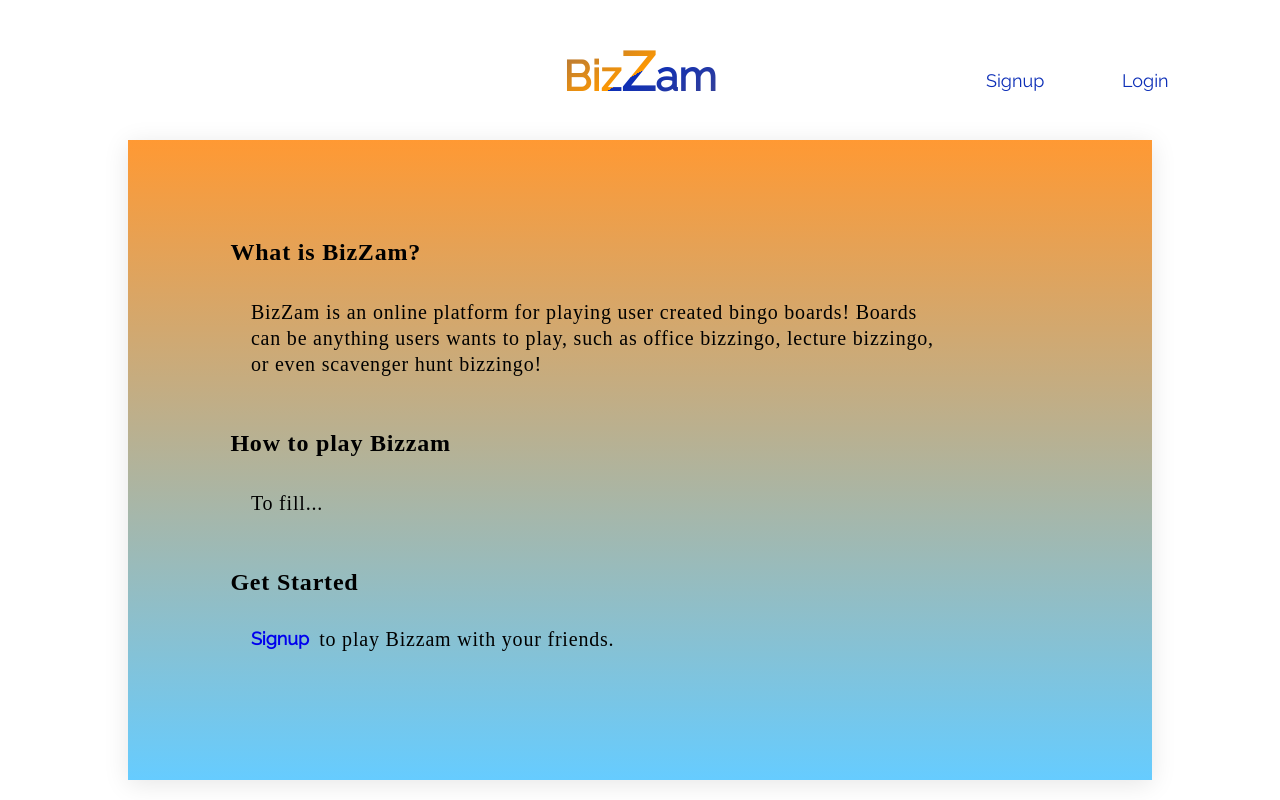
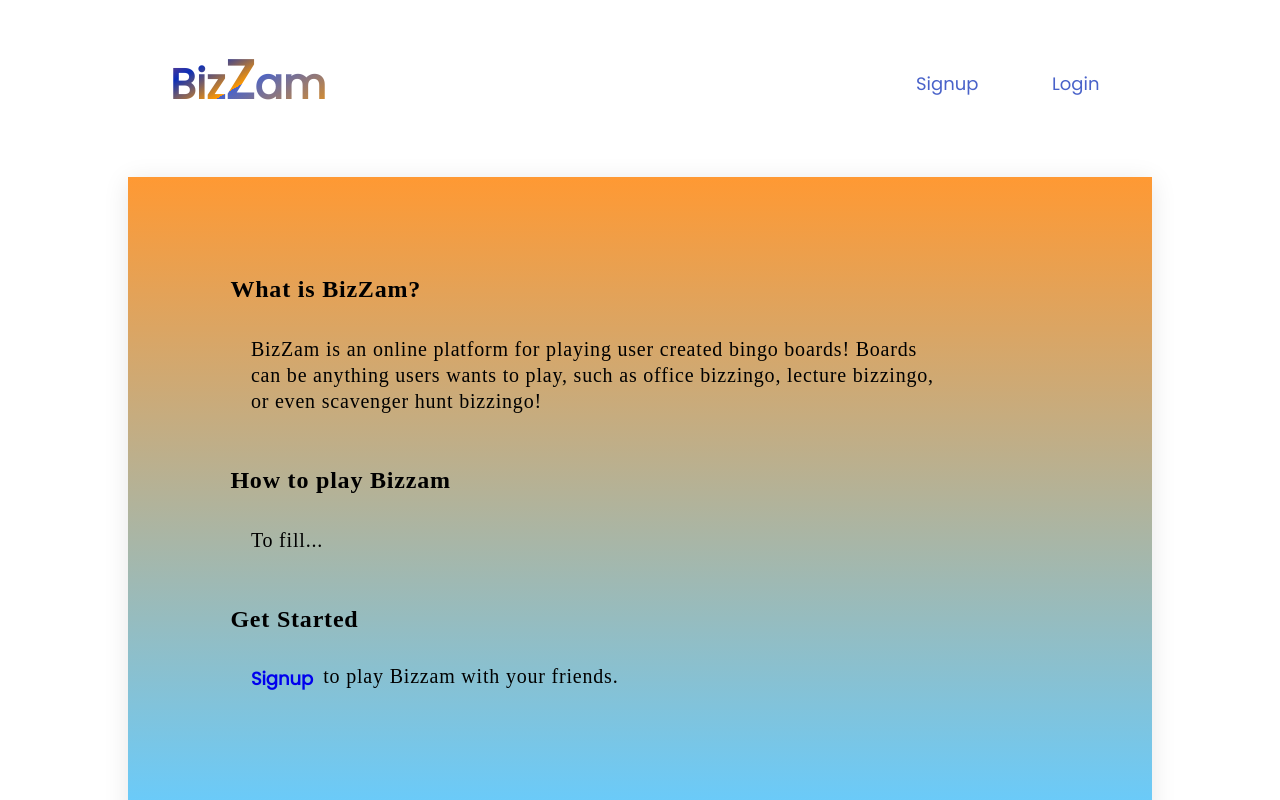
Before and after one commit to nerochen25/bizzam-flex-project, a React (Create React App) app in the folder frontend/: page /#/ in a window 1280 px wide. Shown: the top 800 px of the page. Built offline with nearby package versions, Linux system fonts and the light colour scheme.

Commit message:
Style navbar

```diff
--- a/frontend/public/index.html
+++ b/frontend/public/index.html
@@ -14,6 +14,10 @@
     -->
     <link rel="manifest" href="%PUBLIC_URL%/manifest.json" />
     <link href="https://fonts.googleapis.com/css?family=Raleway" rel="stylesheet">
+    <link href="https://fonts.googleapis.com/css?family=Libre+Franklin" rel="stylesheet">
+    <link href="https://fonts.googleapis.com/css?family=Poppins" rel="stylesheet">
+
+
 
     <!--
       Notice the use of %PUBLIC_URL% in the tags above.
--- a/frontend/src/components/nav/navbar.css
+++ b/frontend/src/components/nav/navbar.css
@@ -5,7 +5,7 @@
 .project-title {
     font-size: 54px;
     font-weight: 700;
-    background: linear-gradient(330deg, #ff9900 0%, #0C2EB7 50%, #ff9900 50%, #0C2EB7 75%, #e05252 100%);
+    background: linear-gradient(330deg, #ff9900 0%, #0c2eb7bf 50%, #ff9900 50%, #0C2EB7 75%, #e05252 100%);
     -webkit-background-clip: text;
     background-clip: text;
     -webkit-text-fill-color: transparent;
@@ -174,7 +174,7 @@
     width: 100px;
     display: flex;
     justify-content: space-between;
-    color: #0C2EB7;
+    color: #0c2eb7bf;
     padding: 8px;
     margin-right: 20px;
     text-decoration: none;
@@ -191,5 +191,55 @@
     display: flex;
     justify-content: center;
     padding-top: 25px;
-    font-family: 'Raleway', sans-serif;
+    font-family: 'Poppins', sans-serif;
 }
+
+.home-navbar {
+    display: flex;
+    flex-direction: row;
+    padding-left: 170px;
+    padding-right: 170px;
+
+}
+
+.navbar {
+    display: flex;
+    flex-direction: row;
+    position: absolute;
+    top: 60px;
+    right: 100px;
+}
+
+.logged-in-navbar {
+    display: flex;
+    flex-direction: row;
+    position: absolute;
+    top: 60px;
+    right: 100px;
+    width: 900px;
+    height: 10%;
+    justify-content: space-around;
+    align-items: center;
+}
+
+.logged-in-navbar a{
+    font-size: 18px;
+    font-weight: 500;
+    color: #0c2eb7bf;
+}
+
+.logout-btn {
+    border: 2px solid #0c2eb7bf;
+    border-radius: 4px;
+    color: #0c2eb7bf;
+}
+
+.logged-in-navbar :hover{
+    color: #ff9900;
+    font-size: 120%;
+}
+
+.logout-btn :hover{
+    color: #ff9900;
+    font-size: 110%;
+}
--- a/frontend/src/components/nav/navbar.jsx
+++ b/frontend/src/components/nav/navbar.jsx
@@ -18,15 +18,19 @@ class NavBar extends React.Component {
   getLinks() {
       if (this.props.loggedIn) {
         return (
-            <div>
-                <div className='loggedIn-navbar'>
-                    <Link to={'/bizzams'}>All BizZams</Link>
-                    <Link to={'/profile'}>Profile</Link>
-                    <Link to={'/new_bizzam'}>Write a BizZam</Link>
-                    <Link to={'/board'}>Board</Link>
-                    <button onClick={this.logoutUser}>Logout</button>
+
+                <div className='logged-in-navbar'>
+                    <Link className="links1" to={'/bizzams'}>All BizZams</Link>
+                    <br />
+                    <Link className="links1" to={'/profile'}>Profile</Link>
+                    <br />
+                    <Link className="links1" to={'/new_bizzam'}>Write a BizZam</Link>
+                    <br />
+                    <Link className="links1" to={'/board'}>Board</Link>
+                    <br />
+                    <button className='logout-btn' onClick={this.logoutUser}>Logout</button>
                 </div>
-            </div>
+
         );
       } else {
         return (
@@ -44,12 +48,14 @@ class NavBar extends React.Component {
   }
 
   render() {
-      return <div>
+      return <div className='home-navbar'>
+                <div>
                     <Link to='/' className="main-page-link">
                         <h1 className="project-title bounce-top">
                             <span className="blue">Biz</span>Z<span className="orange">am</span>
                         </h1>
                     </Link>
+                </div>
                 {this.getLinks()}
 			</div>;
   }
--- a/frontend/src/index.css
+++ b/frontend/src/index.css
@@ -6,7 +6,7 @@ body {
     sans-serif;
   -webkit-font-smoothing: antialiased;
   -moz-osx-font-smoothing: grayscale;
-  font-family: 'Raleway', sans-serif;
+  font-family: 'Poppins', sans-serif;
 
 }
 
```
Lines whose indentation alone changed are shown as unchanged.
